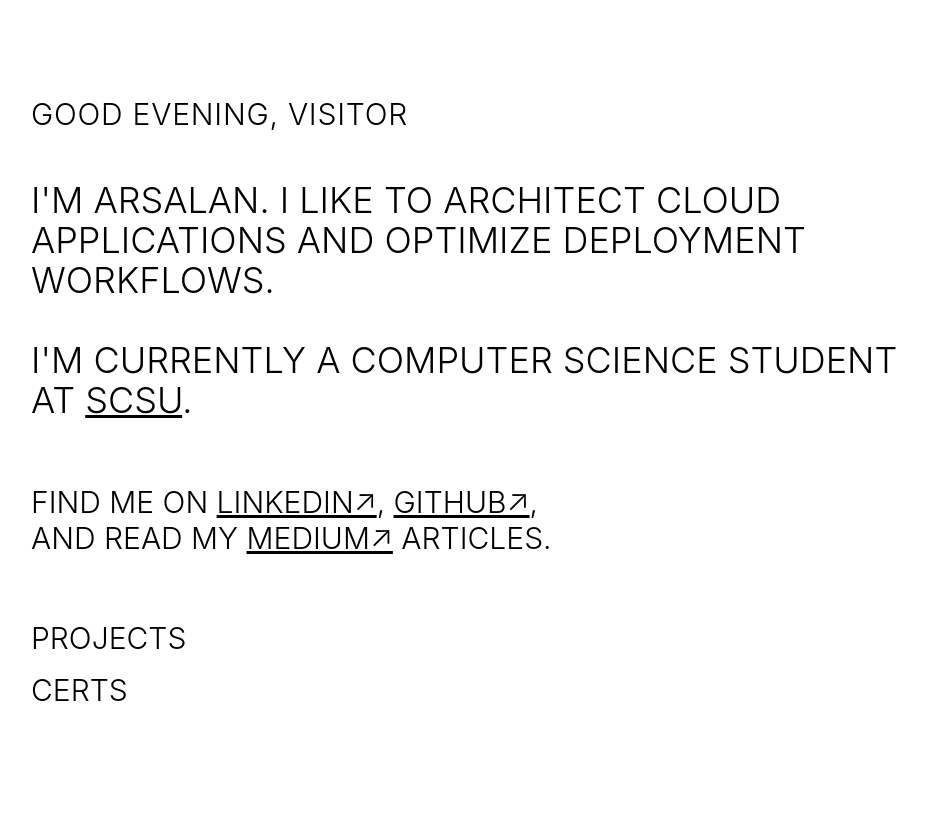
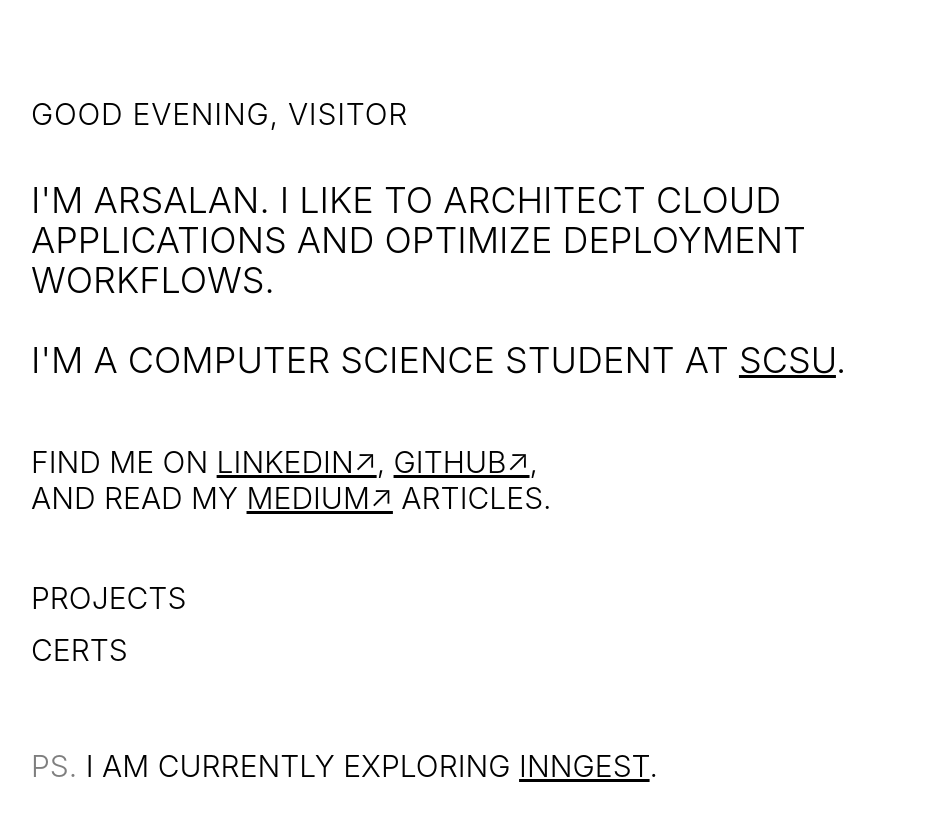
Before and after one commit to ArsalanAnwer0/arsalan-portfolio, a Next.js app: page / in a window 1280 px wide. Shown: the top 820 px of the page, without its empty margins (65-992 px from the left). Built offline with nearby package versions, Linux system fonts and the light colour scheme.

Commit message:
Add rotating snippets

```diff
--- a/pages/index.tsx
+++ b/pages/index.tsx
@@ -17,10 +17,47 @@ const getTimeBasedGreeting = () => {
 const HomePage = () => {
   const [greeting, setGreeting] = useState('');
   const [hoveredSection, setHoveredSection] = useState<string | null>(null);
+  const [currentSnippet, setCurrentSnippet] = useState<{ text: string; content: string; link?: string } | null>(null);
+
+  // Rotating snippets - different insights shown on each visit
+  const snippets = [
+    {
+      text: 'I AM CURRENTLY READING ',
+      content: 'RESEARCH ON RECOGNIZING REQUIRED ITEMS BASED ON OPENCV AND MACHINE LEARNING',
+      link: 'https://doaj.org/article/00069ae971e64aee81c7e9df247a6965'
+    },
+    {
+      text: 'MY MOST RECENT ',
+      content: 'OPEN SOURCE CONTRIBUTION',
+      link: 'https://github.com/3C-SCSU/Avatar/commit/3b92efe3e9b0fdbb6ed463403942c82cd4a5ae94'
+    },
+    {
+      text: 'I AM LEARNING ABOUT AGENTIC AI, AGENTIC WORKFLOWS AND GENERATIVE AI ',
+      content: 'DURING MY LEISURE TIME'
+    },
+    {
+      text: 'MY FAVORITE ARTICLE RIGHT NOW IS ',
+      content: '"HOW I REVISE DSA EVERY SATURDAY (EVEN WHEN I WAKE UP AT 12)"',
+      link: 'https://medium.com/@himanshusingour7/how-i-revise-dsa-every-saturday-even-when-i-wake-up-at-12-3be5efdf43b4'
+    },
+    {
+      text: 'I AM CURRENTLY EXPLORING ',
+      content: 'INNGEST',
+      link: 'https://www.inngest.com/?utm_source=youtube&utm_medium=video&utm_campaign=yt-hc-3&utm_term=next.js'
+    },
+    {
+      text: 'WORKING ON WRITING A ',
+      content: 'MEDIUM ARTICLE ABOUT VPC AND VPC PEERING IN AWS'
+    }
+  ];
 
   useEffect(() => {
     // Set greeting on mount
     setGreeting(getTimeBasedGreeting());
+
+    // Pick a random snippet on mount
+    const randomIndex = Math.floor(Math.random() * snippets.length);
+    setCurrentSnippet(snippets[randomIndex]);
   }, []);
 
   // Project links data
@@ -39,7 +76,7 @@ const HomePage = () => {
   return (
     <div className="min-h-screen bg-white dark:bg-black text-black dark:text-white p-8 md:p-16 lg:p-24 flex items-center justify-center" style={{ fontFamily: "'SF Pro Display', -apple-system, BlinkMacSystemFont, 'Segoe UI', 'Helvetica Neue', Arial, sans-serif" }}>
       <div className="max-w-7xl w-full">
-        {/* Left side content */}
+        {/* Main content */}
         <div className="mb-20">
           <h1 className="text-xl md:text-2xl lg:text-3xl mb-12 tracking-wide font-light">
             {greeting}
@@ -50,7 +87,7 @@ const HomePage = () => {
               I&apos;M ARSALAN. I LIKE TO ARCHITECT CLOUD APPLICATIONS AND OPTIMIZE DEPLOYMENT WORKFLOWS.
             </p>
             <p className="text-2xl md:text-3xl lg:text-4xl leading-relaxed max-w-4xl font-light">
-              I&apos;M CURRENTLY A COMPUTER SCIENCE STUDENT AT{' '}
+              I&apos;M A COMPUTER SCIENCE STUDENT AT{' '}
               <a
                 href="https://www.stcloudstate.edu/"
                 target="_blank"
@@ -117,7 +154,7 @@ const HomePage = () => {
                     animate={{ opacity: 1 }}
                     exit={{ opacity: 0 }}
                     transition={{ duration: 0.2 }}
-                    className="ml-6 text-lg md:text-xl lg:text-2xl font-light"
+                    className="ml-6 text-xl md:text-2xl lg:text-3xl font-light"
                   >
                     [
                     {projects.map((project, index) => (
@@ -157,7 +194,7 @@ const HomePage = () => {
                     animate={{ opacity: 1 }}
                     exit={{ opacity: 0 }}
                     transition={{ duration: 0.2 }}
-                    className="ml-6 text-lg md:text-xl lg:text-2xl font-light"
+                    className="ml-6 text-xl md:text-2xl lg:text-3xl font-light"
                   >
                     [
                     {certificates.map((cert, index) => (
@@ -180,6 +217,33 @@ const HomePage = () => {
               </AnimatePresence>
             </div>
           </div>
+
+          {/* PS - Rotating snippet at the bottom */}
+          {currentSnippet && (
+            <motion.div
+              initial={{ opacity: 0 }}
+              animate={{ opacity: 1 }}
+              transition={{ duration: 0.8, delay: 0.5 }}
+              className="mt-20"
+            >
+              <p className="text-xl md:text-2xl lg:text-3xl font-light leading-relaxed max-w-4xl">
+                <span className="opacity-50">PS.</span> {currentSnippet.text}
+                {currentSnippet.link ? (
+                  <a
+                    href={currentSnippet.link}
+                    target="_blank"
+                    rel="noopener noreferrer"
+                    className="underline hover:opacity-60 transition-opacity"
+                  >
+                    {currentSnippet.content}
+                  </a>
+                ) : (
+                  <span>{currentSnippet.content}</span>
+                )}
+                .
+              </p>
+            </motion.div>
+          )}
         </div>
       </div>
     </div>
```
